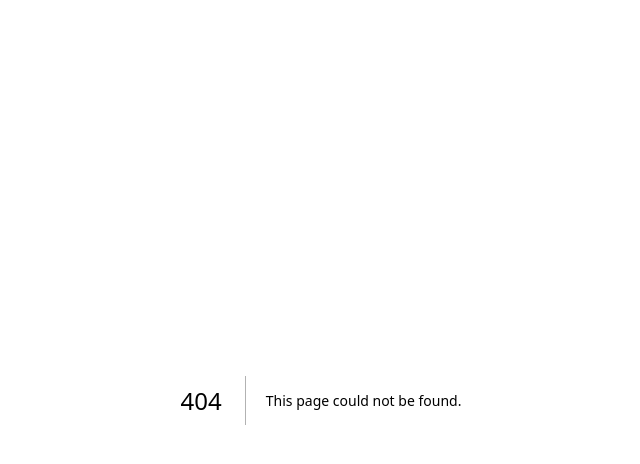
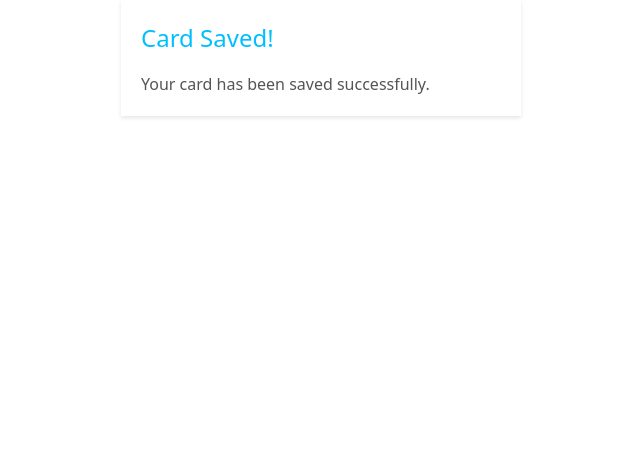
Before and after one commit to valarietan/react-cards, a Next.js app: page /card-saved in a window 1280 px wide. Before the commit this address had no page. Shown: the top 464 px of the page, without its empty margins (319-959 px from the left). Built offline with nearby package versions, Linux system fonts and the light colour scheme.

Commit message:
card saved page

```diff
--- /dev/null
+++ b/components/CardSavedPage.jsx
@@ -0,0 +1,31 @@
+import React from 'react';
+import styled from 'styled-components';
+
+const Wrapper = styled.div`
+  max-width: 400px;
+  margin: 0 auto;
+  padding: 20px;
+  box-shadow: 0 2px 4px rgba(0, 0, 0, 0.1);
+`;
+
+const Title = styled.h2`
+  font-size: 1.5rem;
+  margin-bottom: 1rem;
+  color: #00bfff;
+`;
+
+const Message = styled.p`
+  font-size: 1rem;
+  color: #555;
+`;
+
+const CardSavedPage = () => {
+  return (
+    <Wrapper>
+      <Title>Card Saved!</Title>
+      <Message>Your card has been saved successfully.</Message>
+    </Wrapper>
+  );
+};
+
+export default CardSavedPage;
--- a/components/CreateCardForm.jsx
+++ b/components/CreateCardForm.jsx
@@ -1,6 +1,8 @@
 import React, {useState, useEffect} from 'react';
 import styled from 'styled-components';
+import Link from 'next/Link';
 import CardSavedPage from '@/components/CardSavedPage';
+
 
 const AppWrapper = styled.form`
   max-width: 400px;
@@ -80,8 +82,13 @@ const CreateCardForm = () => {
   };
 
   if (isCardSaved) {
-    return <CardSavedPage />;
-  }
+    return (
+      <Link href="card-saved">
+        <a>
+        <CardSavedPage />
+        </a>
+      </Link>
+    )  }
 
 return (
     <AppWrapper onSubmit={handleSubmit}>
--- a/package.json
+++ b/package.json
@@ -13,6 +13,7 @@
     "components": "^0.1.0",
     "eslint": "8.45.0",
     "eslint-config-next": "13.4.10",
+    "link": "^1.5.1",
     "next": "^13.4.10",
     "postcss": "8.4.26",
     "react": "^18.2.0",
--- /dev/null
+++ b/pages/card-saved.js
@@ -0,0 +1,9 @@
+// pages/card-saved.js
+import React from 'react';
+import CardSavedPage from '@/components/CardSavedPage';
+
+const CardSaved = () => {
+  return <CardSavedPage />;
+};
+
+export default CardSaved;
```
Also changed, not shown: 1 other file (tests, documents, lock files or other folders).
